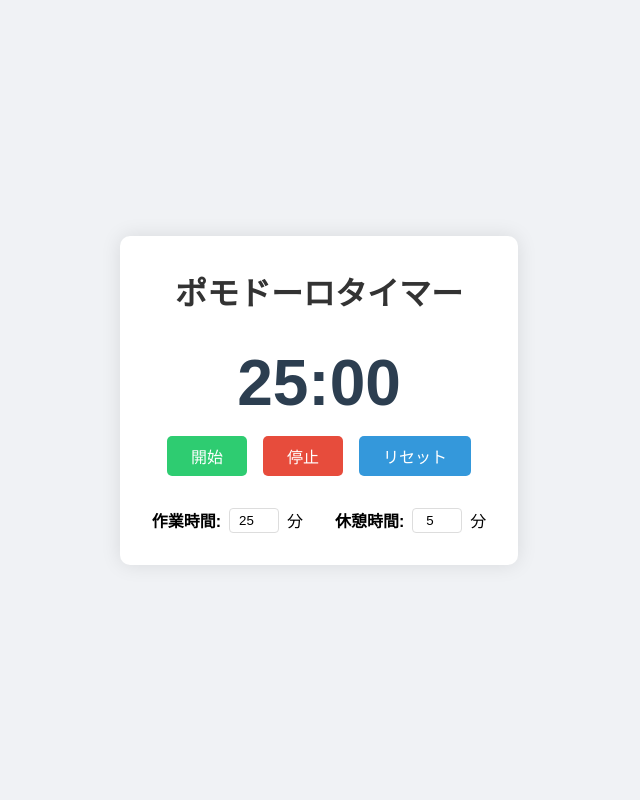
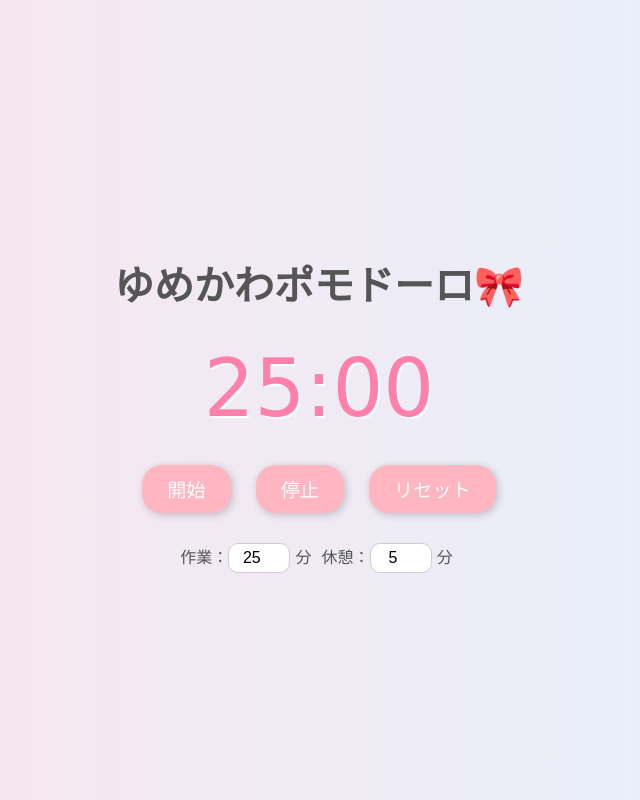
Before and after one commit to nowa-channel/pomodoro-timer, a plain HTML site: page index.html in a window 1280 px wide. Shown: the whole page, without its empty margins (321-961 px from the left). Drawn offline with Linux system fonts and the light colour scheme; a web font is replaced by a local one.

Commit message:
🎀 ゆめかわデザインに変更したよ！

```diff
--- a/index.html
+++ b/index.html
@@ -1,33 +1,126 @@
 <!DOCTYPE html>
 <html lang="ja">
 <head>
-    <meta charset="UTF-8">
-    <meta name="viewport" content="width=device-width, initial-scale=1.0">
-    <title>ポモドーロタイマー</title>
-    <link rel="stylesheet" href="styles.css">
+  <meta charset="UTF-8" />
+  <title>ゆめかわポモドーロタイマー</title>
+  <link href="https://fonts.googleapis.com/css2?family=Kiwi+Maru&display=swap" rel="stylesheet">
+  <style>
+    body {
+      margin: 0;
+      padding: 0;
+      font-family: 'Kiwi Maru', cursive;
+      background: linear-gradient(to right, #fce4ec, #e3f2fd);
+      color: #555;
+      display: flex;
+      flex-direction: column;
+      align-items: center;
+      justify-content: center;
+      height: 100vh;
+    }
+
+    h1 {
+      font-size: 2.5em;
+      margin-bottom: 10px;
+    }
+
+    .timer {
+      font-size: 5em;
+      margin: 20px;
+      color: #ff80ab;
+      text-shadow: 2px 2px #fff;
+    }
+
+    .controls button {
+      font-family: 'Kiwi Maru', cursive;
+      font-size: 1.2em;
+      margin: 10px;
+      padding: 10px 25px;
+      border: none;
+      border-radius: 20px;
+      background: #ffb6c1;
+      color: white;
+      box-shadow: 2px 2px 8px rgba(0, 0, 0, 0.2);
+      cursor: pointer;
+      transition: background 0.3s;
+    }
+
+    .controls button:hover {
+      background: #f48fb1;
+    }
+
+    .settings {
+      margin-top: 20px;
+    }
+
+    .settings label {
+      font-size: 1em;
+      margin-right: 5px;
+    }
+
+    .settings input {
+      width: 50px;
+      padding: 5px;
+      font-size: 1em;
+      border: 1px solid #ccc;
+      border-radius: 10px;
+      text-align: center;
+    }
+  </style>
 </head>
 <body>
-    <div class="container">
-        <h1>ポモドーロタイマー</h1>
-        <div class="timer-container">
-            <div id="timer" class="timer">25:00</div>
-            <div class="controls">
-                <button id="start" class="btn">開始</button>
-                <button id="stop" class="btn">停止</button>
-                <button id="reset" class="btn">リセット</button>
-            </div>
-        </div>
-        <div class="settings">
-            <div class="setting-item">
-                <label>作業時間:</label>
-                <input type="number" id="workTime" value="25" min="1" max="60">分
-            </div>
-            <div class="setting-item">
-                <label>休憩時間:</label>
-                <input type="number" id="breakTime" value="5" min="1" max="60">分
-            </div>
-        </div>
-    </div>
-    <script src="script.js"></script>
+  <h1>ゆめかわポモドーロ🎀</h1>
+  <div class="timer" id="timer">25:00</div>
+  <div class="controls">
+    <button onclick="startTimer()">開始</button>
+    <button onclick="stopTimer()">停止</button>
+    <button onclick="resetTimer()">リセット</button>
+  </div>
+  <div class="settings">
+    <label>作業：<input type="number" id="workTime" value="25" min="1" max="60"> 分</label>
+    <label>休憩：<input type="number" id="breakTime" value="5" min="1" max="60"> 分</label>
+  </div>
+
+  <script>
+    let timerDisplay = document.getElementById('timer');
+    let workInput = document.getElementById('workTime');
+    let breakInput = document.getElementById('breakTime');
+
+    let timer;
+    let isWorking = true;
+    let timeLeft = 25 * 60;
+
+    function updateDisplay() {
+      const min = String(Math.floor(timeLeft / 60)).padStart(2, '0');
+      const sec = String(timeLeft % 60).padStart(2, '0');
+      timerDisplay.textContent = `${min}:${sec}`;
+    }
+
+    function startTimer() {
+      clearInterval(timer);
+      timer = setInterval(() => {
+        timeLeft--;
+        updateDisplay();
+        if (timeLeft <= 0) {
+          clearInterval(timer);
+          isWorking = !isWorking;
+          timeLeft = (isWorking ? workInput.value : breakInput.value) * 60;
+          startTimer();
+        }
+      }, 1000);
+    }
+
+    function stopTimer() {
+      clearInterval(timer);
+    }
+
+    function resetTimer() {
+      clearInterval(timer);
+      isWorking = true;
+      timeLeft = workInput.value * 60;
+      updateDisplay();
+    }
+
+    updateDisplay();
+  </script>
 </body>
 </html>
```
